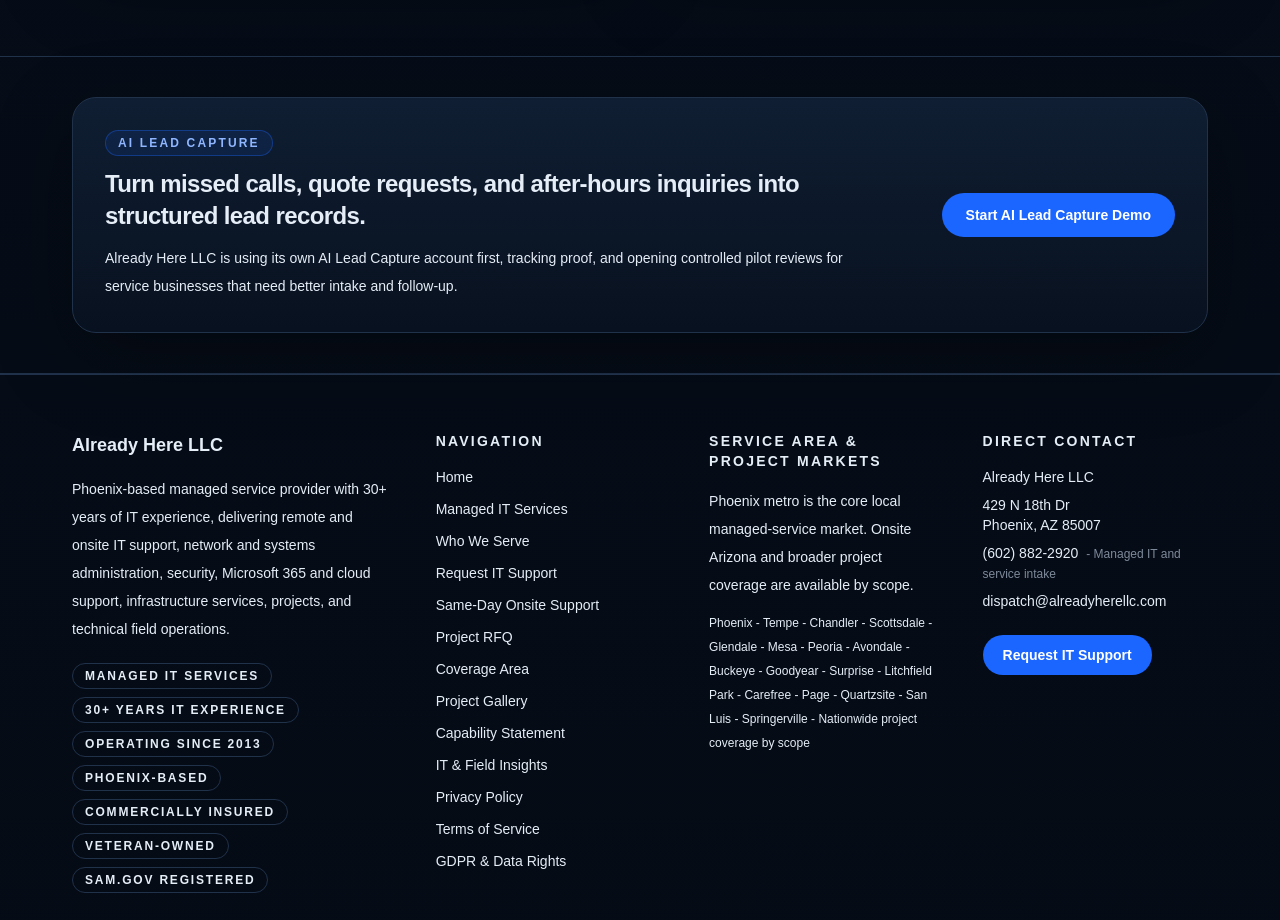
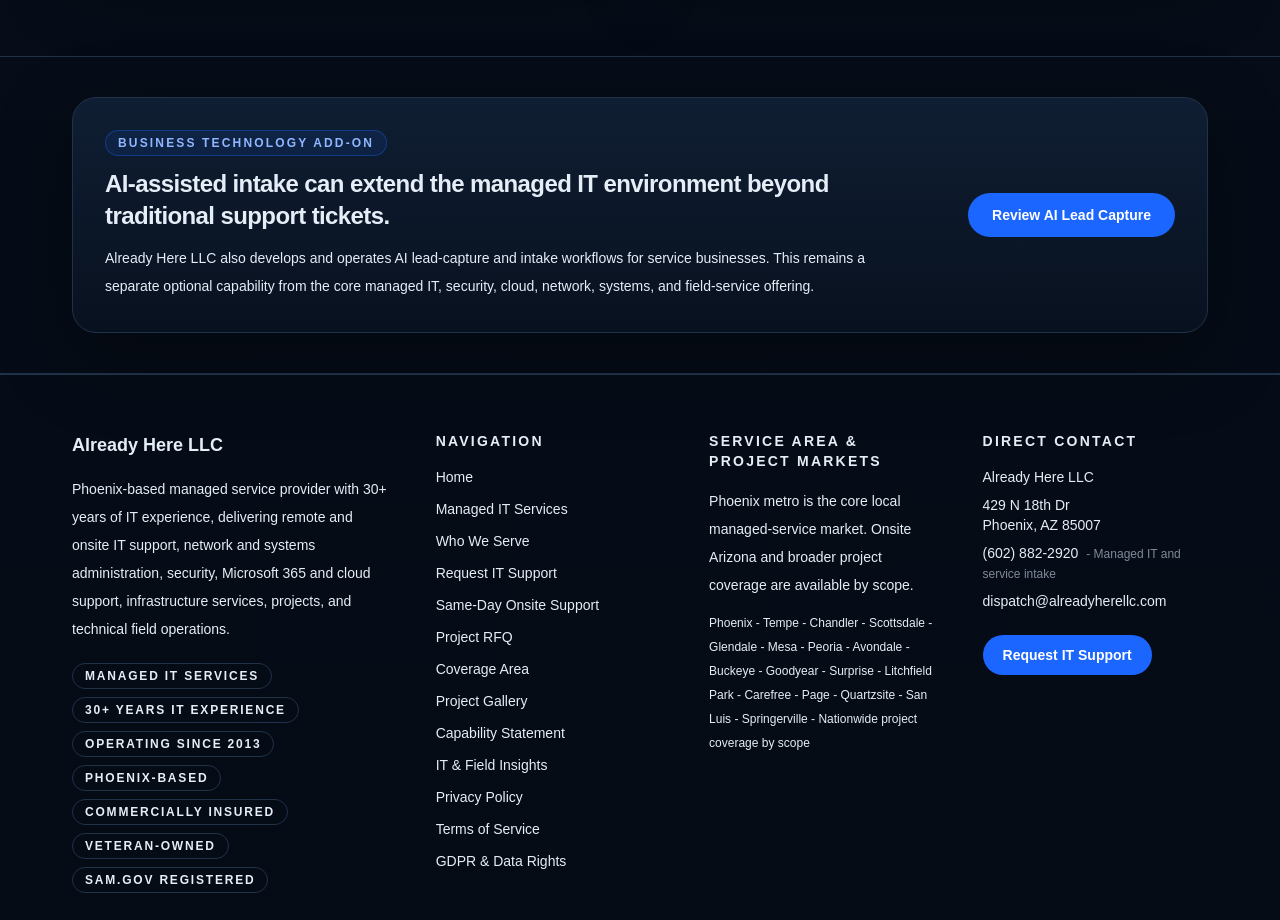
Before and after one commit to quantam101/already-here-llc, a Next.js app: page / in a window 1280 px wide. Shown: the part 7160-8080 px from the top of the page. Built offline with nearby package versions, Linux system fonts and the light colour scheme; no server answers.

Commit message:
Reframe homepage AI section as MSP operations add-on

```diff
--- a/components/HomeAiAgentAwareness.tsx
+++ b/components/HomeAiAgentAwareness.tsx
@@ -12,16 +12,16 @@ export function HomeAiAgentAwareness() {
       <div className="container-shell py-10">
         <div className="card grid gap-6 bg-white p-6 sm:p-8 lg:grid-cols-[1fr_auto] lg:items-center">
           <div>
-            <span className="eyebrow">AI Lead Capture</span>
+            <span className="eyebrow">Business technology add-on</span>
             <h2 className="mt-3 text-2xl font-semibold tracking-tight text-navy">
-              Turn missed calls, quote requests, and after-hours inquiries into structured lead records.
+              AI-assisted intake can extend the managed IT environment beyond traditional support tickets.
             </h2>
             <p className="mt-3 max-w-3xl text-sm leading-7 text-slate-600">
-              Already Here LLC is using its own AI Lead Capture account first, tracking proof, and opening controlled pilot reviews for service businesses that need better intake and follow-up.
+              Already Here LLC also develops and operates AI lead-capture and intake workflows for service businesses. This remains a separate optional capability from the core managed IT, security, cloud, network, systems, and field-service offering.
             </p>
           </div>
           <Link href="/ai-lead-capture#pilot-intake" className="link-ring inline-flex items-center justify-center rounded-full bg-action px-6 py-3 text-sm font-semibold text-white transition hover:bg-navy">
-            Start AI Lead Capture Demo
+            Review AI Lead Capture
           </Link>
         </div>
       </div>
```
